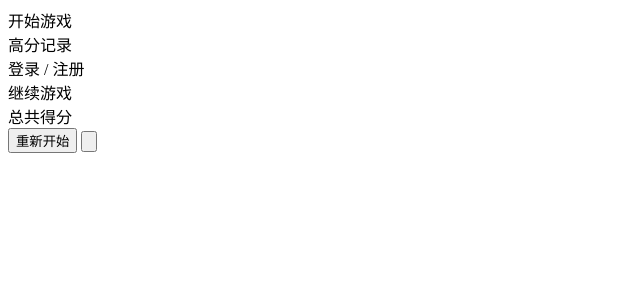
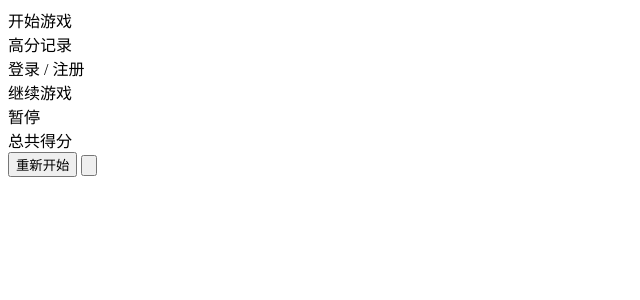
Before and after one commit to Hackday2017/plain_war, a PHP site: page /plane_war/application/plane/view/index/index.html in a window 1280 px wide. Shown: the top 300 px of the page, without its empty margins (0-640 px from the left). Run offline with PHP 8.4, Linux system fonts and the light colour scheme; some libraries are stand-ins or nearby versions.

Commit message:
修改暂停逻辑为点击左上角按钮后暂停

```diff
--- a/application/plane/view/index/index.html
+++ b/application/plane/view/index/index.html
@@ -23,6 +23,7 @@
 		<div id="pause">
       <div id="pause_btn" type="button">继续游戏</div>
     </div>
+    <div class="pauseicon">暂停</div>
 		<div id="info">总共得分
 			<div id="endScroe"></div>
 			<input id="again_btn" type="button" value="重新开始" />
--- a/public/static/plane_war/css/view.css
+++ b/public/static/plane_war/css/view.css
@@ -166,5 +166,10 @@
   position: relative;
   z-index: 99;
 }
+.pauseicon {
+  position: absolute;
+  left: 2px;
+  top: 4px;
+}
 #endScroe{ height:48%; line-height: 400%; border:1px solid #333; border-width: 1px 0; font-weight: bold;}
 #container #again_btn{ margin-top:4% ; background: #fff;}
```
Also changed, not shown: public/static/plane_war/js/plane.js (+14 -5 lines).
